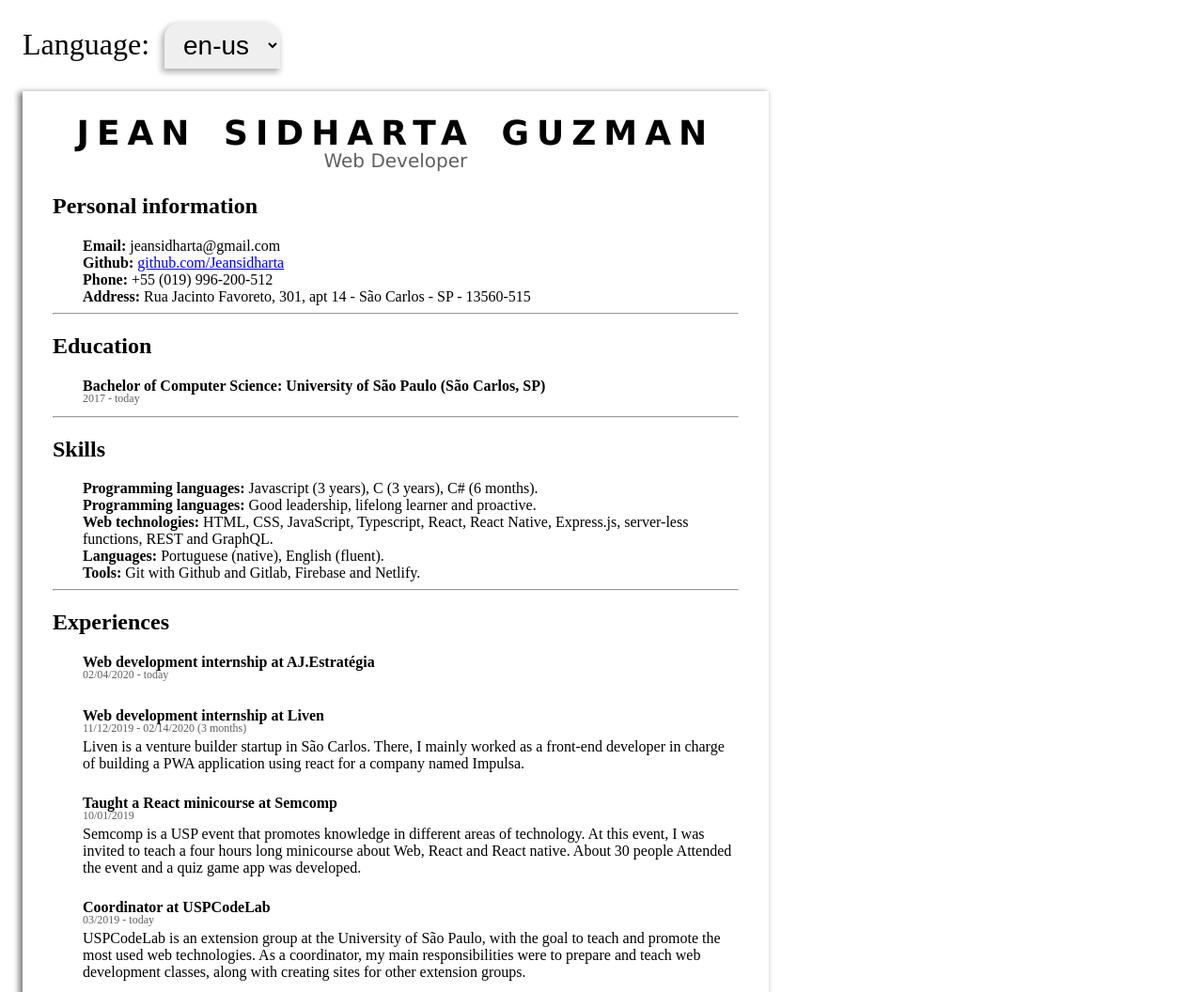
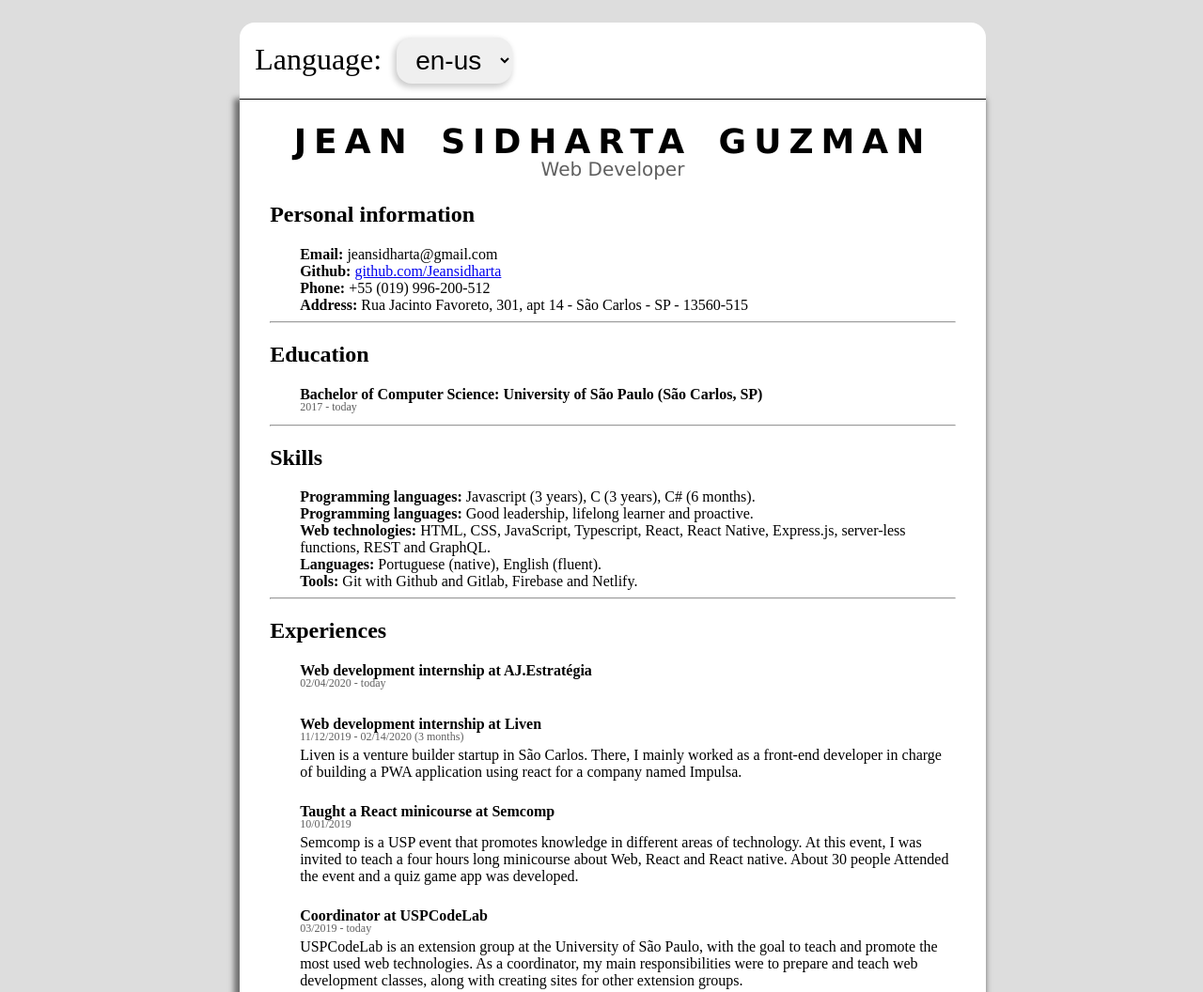
Before and after one commit to Jeansidharta/resume, a React app: page / in a window 1280 px wide. Shown: the top 1056 px of the page at 94% size. Built offline with nearby package versions, Linux system fonts and the light colour scheme.

Commit message:
made things pretty

```diff
--- a/src/index.js
+++ b/src/index.js
@@ -13,7 +13,21 @@ const LocaleSelector = () => {
 	const { setLocale, locale } = useLocale();
 	const input = (event) => setLocale(event.target.value);
 	return (
-		<div id="locale-selector" style={{ margin: '1.5rem 0 0 1.5rem', fontSize: '32px' }}>
+		<div
+			id="locale-selector"
+			style={{
+				margin: '1.5rem 0 0 1.5rem',
+				fontSize: '32px',
+				width: 'calc(210mm - 2rem)',
+				backgroundColor: 'white',
+				zIndex: 1,
+				position: 'relative',
+				padding: '1rem',
+				borderTopLeftRadius: '16px',
+				borderTopRightRadius: '16px',
+				borderBottom: '1px solid black',
+			}}
+		>
 			<label htmlFor='locale-selector'>Language:</label>
 			<select
 				id='locale-selector'
@@ -21,9 +35,8 @@ const LocaleSelector = () => {
 				defaultValue={locale}
 				style={{
 					border: '0',
-					borderTopLeftRadius: '16px',
-					borderTopRightRadius: '16px',
-					boxShadow: '-2px 3px 6px 1px rgba(0, 0, 0, 0.3)',
+					borderRadius: '16px',
+					boxShadow: '-2px 3px 6px 1px rgba(0, 0, 0, 0.2)',
 					fontSize: '28px',
 					margin: '0 0 0 1rem',
 					cursor: 'pointer',
@@ -54,11 +67,12 @@ function App(){
 			</main>
 			<style>{`
 				main{
-					margin: 1.5rem;
+					margin: 0 0 1.5rem 1.5rem;
 					padding: 1.5rem 2rem 0 2rem;
 					width: calc(210mm - 4rem);
 					height: calc(297mm - 1.5rem);
-					box-shadow: -3px 2px 6px 1px rgba(0, 0, 0, 0.5);
+					box-shadow: -3px 2px 6px 3px rgba(0, 0, 0, 0.5);
+					background-color: white;
 				}
 				@media print {
 					main {
--- a/src/styles.css
+++ b/src/styles.css
@@ -5,12 +5,24 @@
 body, html{
 	margin: 0;
 	padding: 0;
+	background-color: #DDDDDD;
+}
+
+body {
+	width: 100%;
+	height: 100%;
+	display: flex;
+	justify-content: center;
 }
 
 @media print{
 	a {
 		text-decoration: none;
 		color: black;
+	}
+	body {
+		display: unset;
+		justify-content: unset;
 	}
 }
 
```
